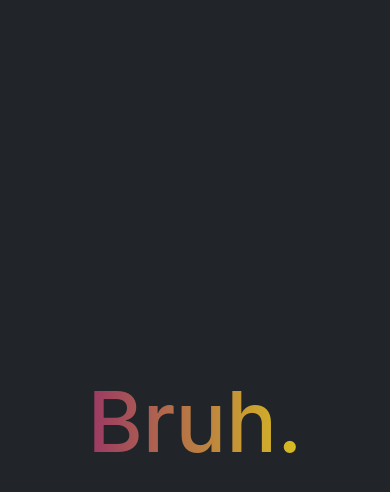
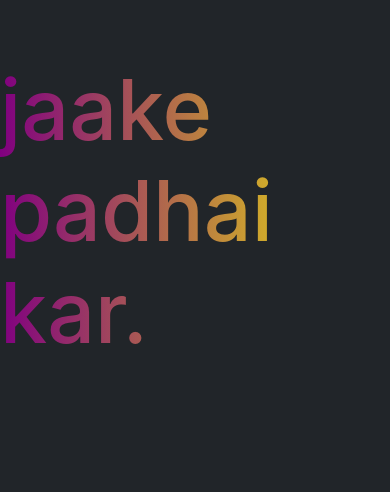
Before and after one commit to akshaj02/Portfolio, a website: page index.html in a window 390 px wide. Drawn offline with nearby package versions, Linux system fonts and the light colour scheme.

Commit message:
my version2

```diff
--- a/index.html
+++ b/index.html
@@ -31,7 +31,7 @@
     crossorigin="anonymous"></script>
 
   <section id="about">
-    <h1 class="animate__animated animate__fadeIn intro-text">Bruh.</h1>
+    <h1 class="animate__animated animate__fadeIn intro-text">jaake padhai kar.</h1>
   </section>
   <section id="projects">
 
--- a/styles/styles.css
+++ b/styles/styles.css
@@ -28,5 +28,7 @@ nav {
     .animate__animated.animate__fadeIn.intro-text
     {
         font-size: 10vh;
+        height: 50vh;
+        align-items: center;
     }
 }
```
